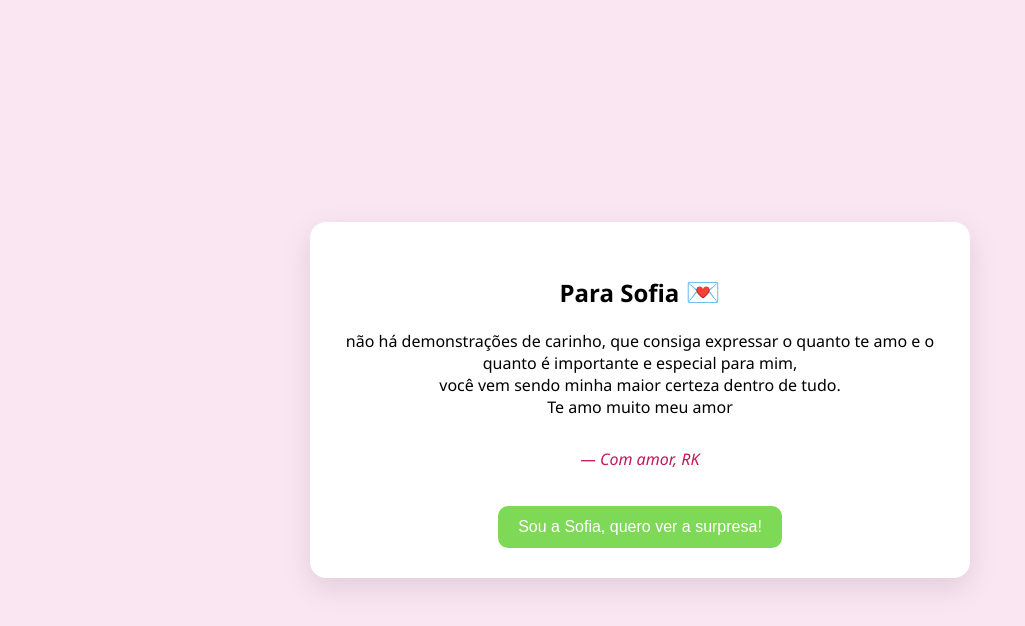
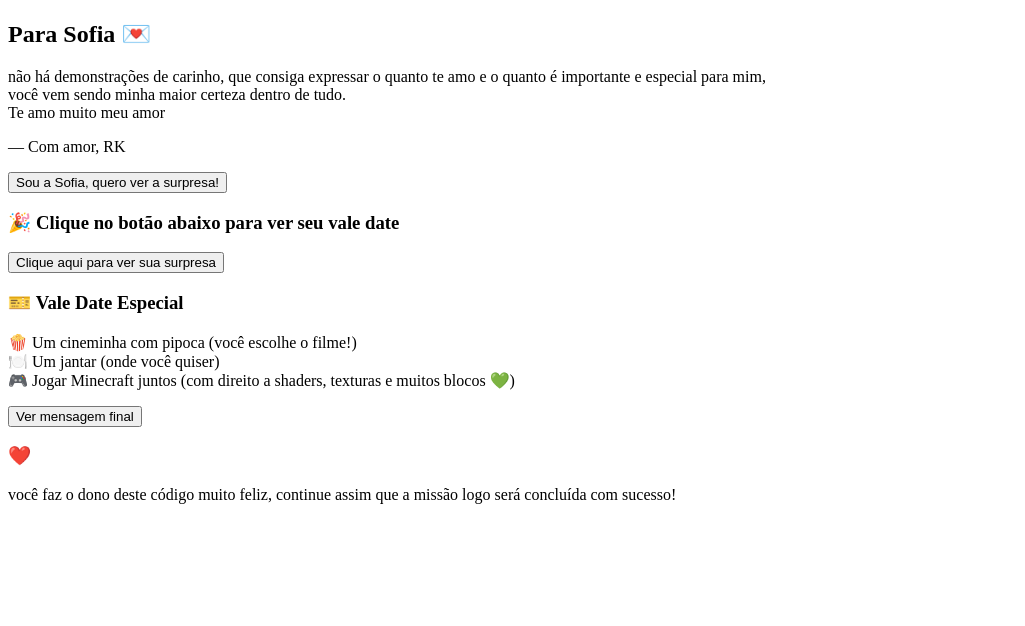
Before and after one commit to rokembarworks/KJ, a plain HTML site: page index.html in a window 1280 px wide. Shown: the whole page, without its empty margins (0-1025 px from the left). Drawn offline with Linux system fonts and the light colour scheme.

Commit message:
Update index.html

```diff
--- a/index.html
+++ b/index.html
@@ -4,56 +4,7 @@
   <meta charset="UTF-8">
   <meta name="viewport" content="width=device-width, initial-scale=1.0">
   <title>Surpresa para Sofia</title>
-  <style>
-    body {
-      font-family: 'Segoe UI', sans-serif;
-      background-color: #fae5f2;
-      margin: 0;
-      padding: 0;
-      display: flex;
-      justify-content: center;
-      align-items: center;
-      height: 100vh;
-      flex-direction: column;
-    }
-    .card {
-      background-color: #fff;
-      border-radius: 16px;
-      box-shadow: 0 10px 30px rgba(0,0,0,0.1);
-      padding: 30px;
-      text-align: center;
-      max-width: 600px;
-    }
-    .btn {
-      background-color: #7ed957;
-      border: none;
-      color: white;
-      padding: 12px 20px;
-      font-size: 16px;
-      margin-top: 20px;
-      border-radius: 10px;
-      cursor: pointer;
-      transition: background-color 0.3s ease;
-    }
-    .btn:hover {
-      background-color: #6cc24a;
-    }
-    #surpresa, #vale-date, #mensagem-final {
-      display: none;
-      margin-top: 20px;
-      text-align: center;
-    }
-    .pixel-heart {
-      font-size: 28px;
-      margin-top: 20px;
-    }
-    .assinatura {
-      margin-top: 30px;
-      color: #c2185b;
-      font-style: italic;
-    }
-  </style>
-</head>
+ </head>
 <body>
   <div class="card">
     <h2>Para Sofia <span class="pixel-heart">💌</span></h2>
```
